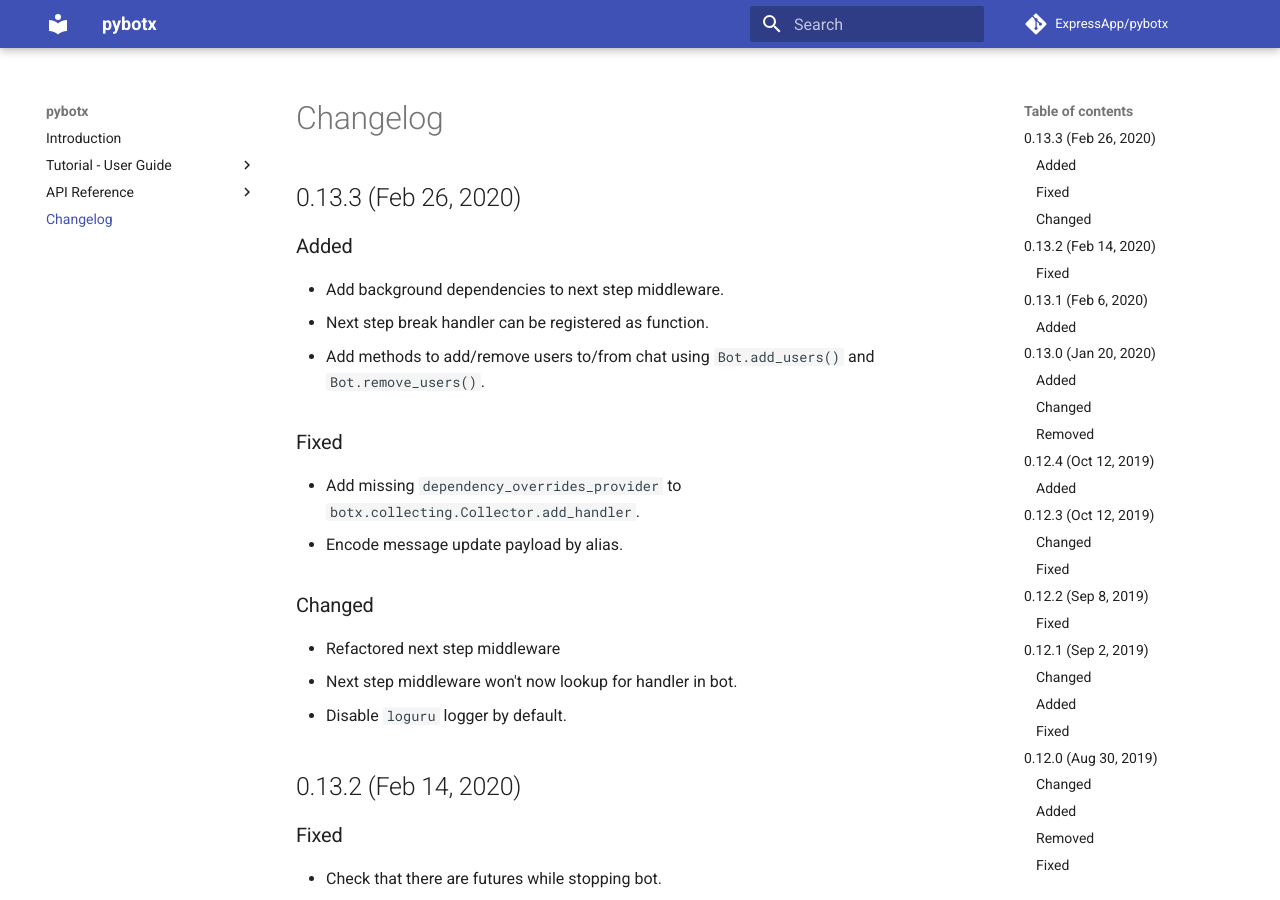
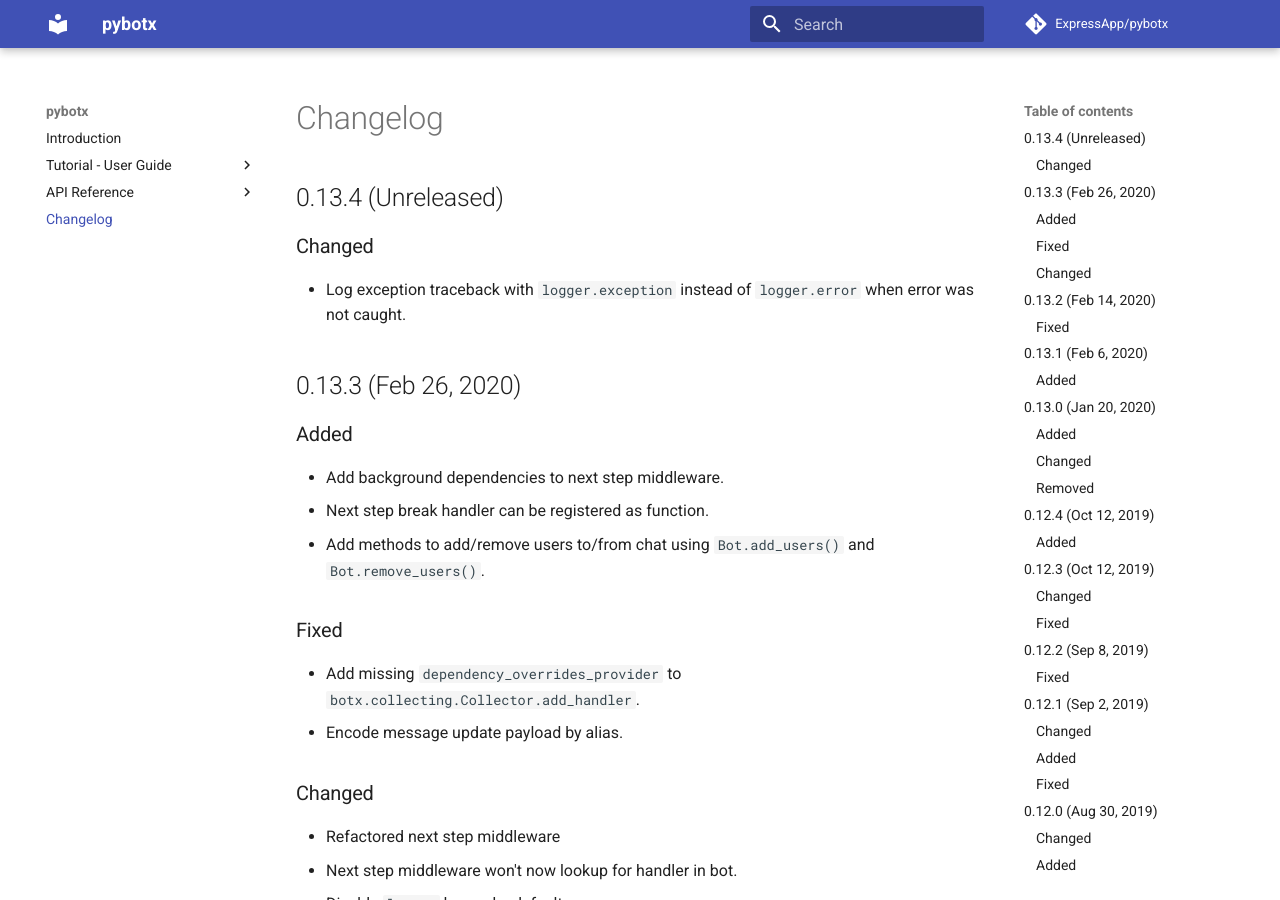
Before and after one commit to ExpressApp/pybotx, an MkDocs documentation site: the page built from docs/changelog.md, in a window 1280 px wide and 900 px high. Built offline with MkDocs 1.6.1 and Material for MkDocs 9.7.7, drawn with Linux system fonts in a browser that asks for light colours; comment, search, counter and statistics services are not loaded.

Commit message:
log exception in exception middleware with traceback

```diff
--- a/docs/changelog.md
+++ b/docs/changelog.md
@@ -1,3 +1,10 @@
+## 0.13.4 (Unreleased)
+
+### Changed
+
+* Log exception traceback with `logger.exception` instead of `logger.error` when error was
+not caught.
+
 ## 0.13.3 (Feb 26, 2020)
 
 ### Added
--- a/pyproject.toml
+++ b/pyproject.toml
@@ -1,6 +1,6 @@
 [tool.poetry]
 name = "botx"
-version = "0.13.3"
+version = "0.13.4"
 description = "A little python framework for building bots for eXpress"
 license = "MIT"
 
```
Also changed, not shown: 1 other file.
